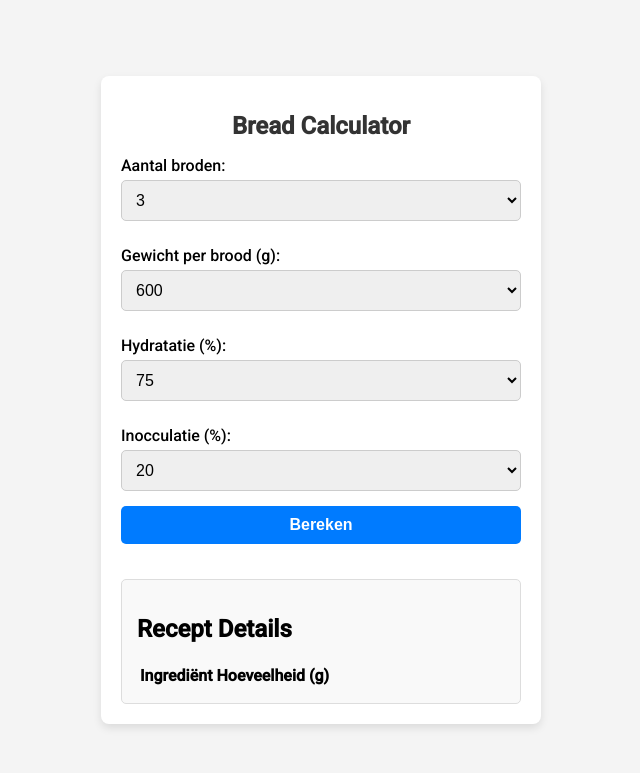
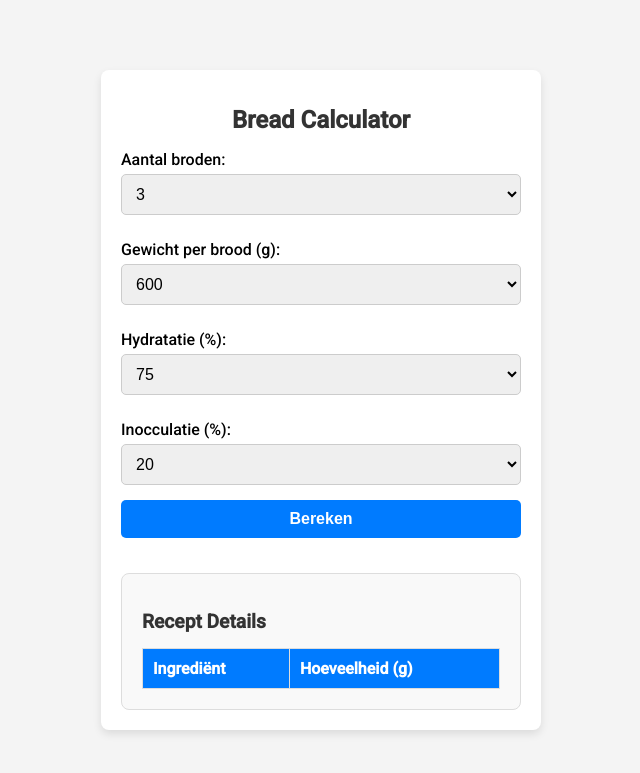
Before and after one commit to DrWitloof/gcpbreadcalc, a Flask app: page / in a window 1280 px wide. Shown: the top 773 px of the page, without its empty margins (319-959 px from the left). Run offline with Flask 3, Linux system fonts and the light colour scheme; lists and menus that the app fills with data are empty.

Commit message:
Update styles.css

```diff
--- a/static/css/styles.css
+++ b/static/css/styles.css
@@ -60,13 +60,38 @@
 #output {
   margin-top: 20px;
   background: #f9f9f9;
-  padding: 15px;
+  padding: 20px;
   border: 1px solid #ddd;
-  border-radius: 5px;
+  border-radius: 8px;
 }
 
-#output p {
-  margin: 0;
-  font-size: 0.9em;
+#output h2 {
+  margin-bottom: 15px;
+  font-size: 1.2em;
   color: #333;
 }
+
+table {
+  width: 100%;
+  border-collapse: collapse;
+  margin-top: 10px;
+}
+
+table thead {
+  background-color: #007bff;
+  color: white;
+}
+
+table th, table td {
+  border: 1px solid #ddd;
+  padding: 10px;
+  text-align: left;
+}
+
+table tbody tr:nth-child(even) {
+  background-color: #f2f2f2;
+}
+
+table tbody tr:hover {
+  background-color: #e9ecef;
+}
```
